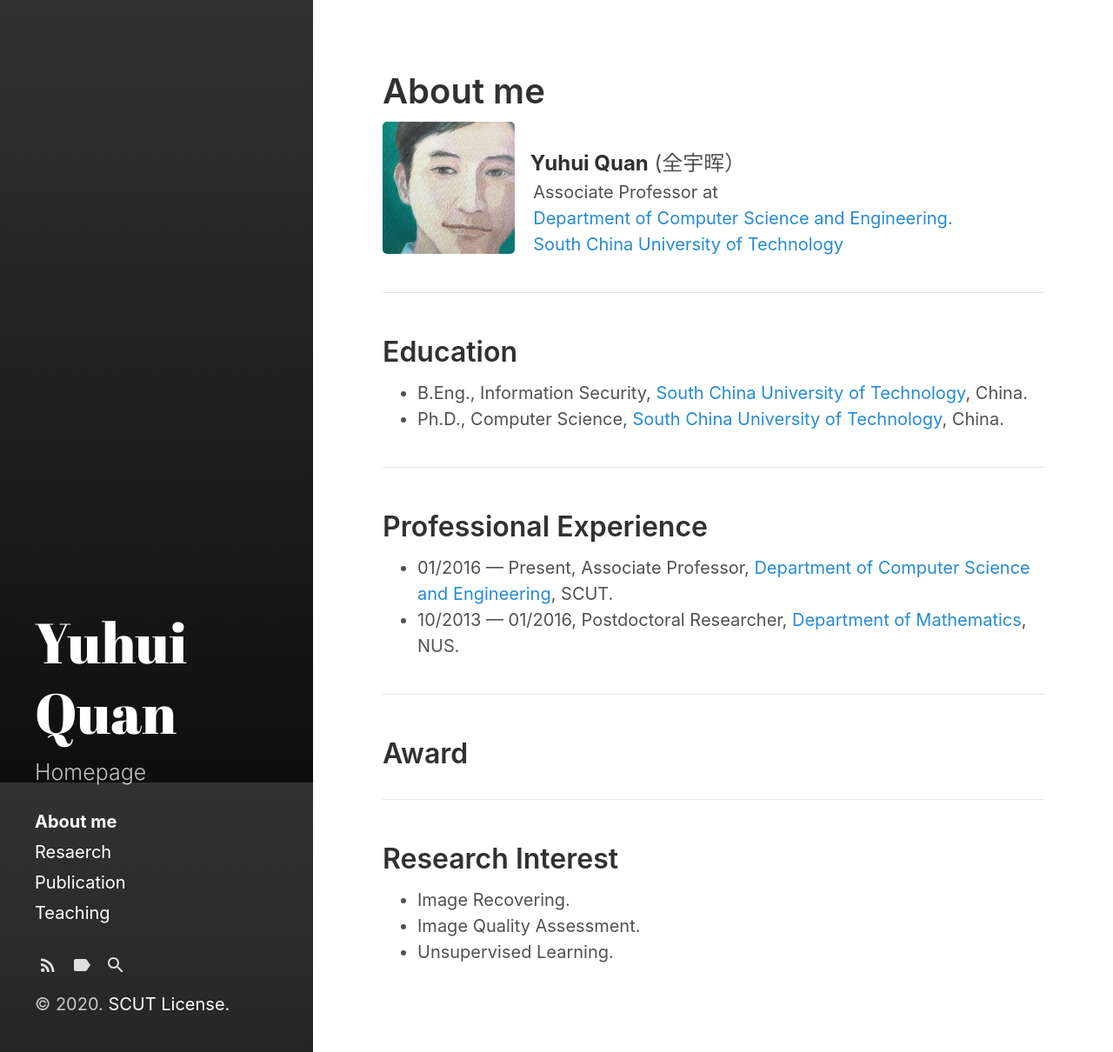
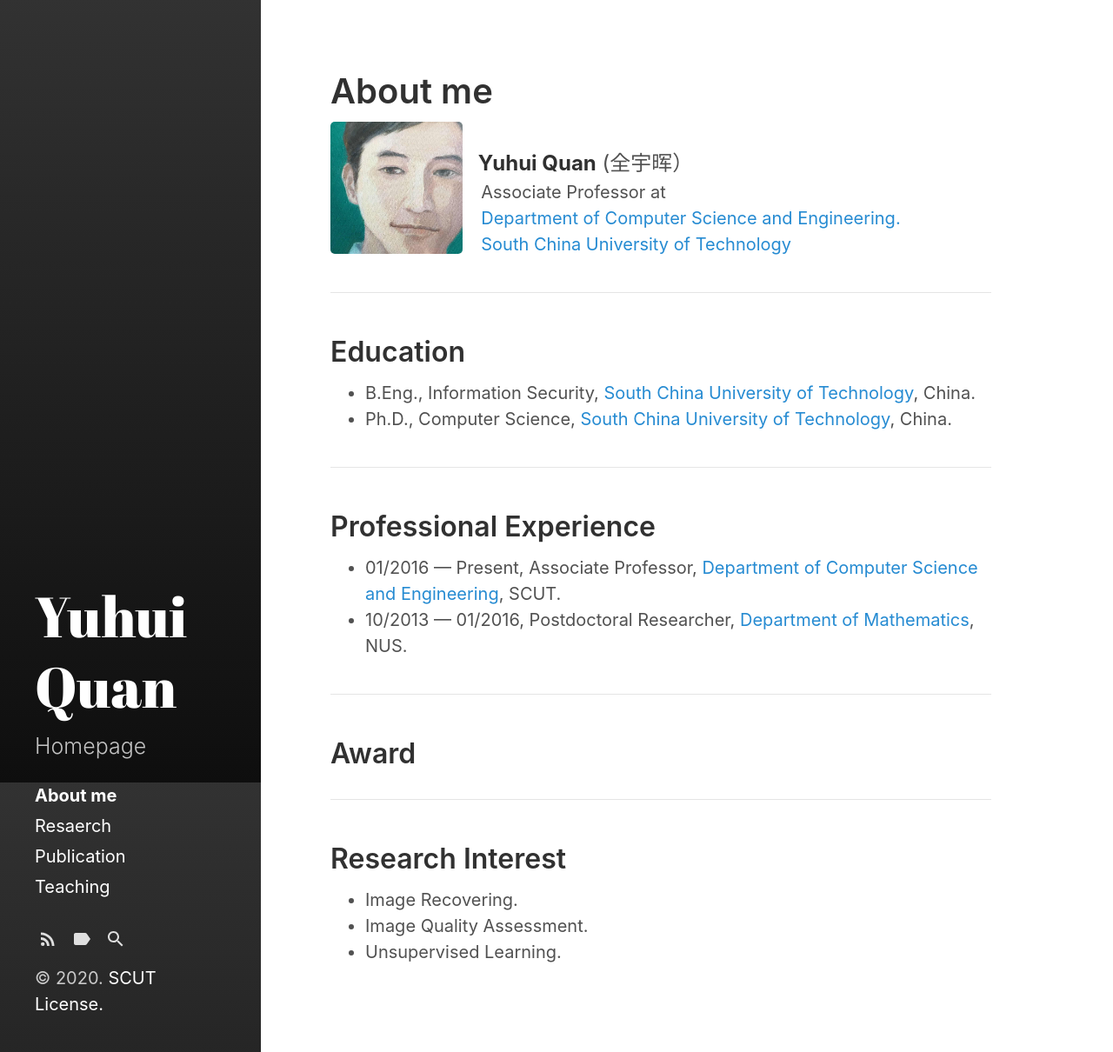
Before and after one commit to Dofboom/Dofboom.github.io, a Jekyll site: the page built from index.html, in a window 1280 px wide and 1210 px high. Shown: the whole window at 87% size. Built offline with Jekyll 4.4.1, drawn with Linux system fonts in a browser that asks for light colours; the list of posts is cut into pages by our own code.

Commit message:
Update _variables.scss

```diff
--- a/_sass/hydeout/_variables.scss
+++ b/_sass/hydeout/_variables.scss
@@ -29,7 +29,7 @@ $padding-v: 1em !default;
 $padding-h: 1.5em !default;
 $heading-spacing: 0.5rem !default;
 $section-spacing: 2rem !default;
-$sidebar-width: 18rem !default;
+$sidebar-width: 15rem !default;
 
 $large-breakpoint: 49rem !default;
 $large-font-size: 1.25rem !default;
```
